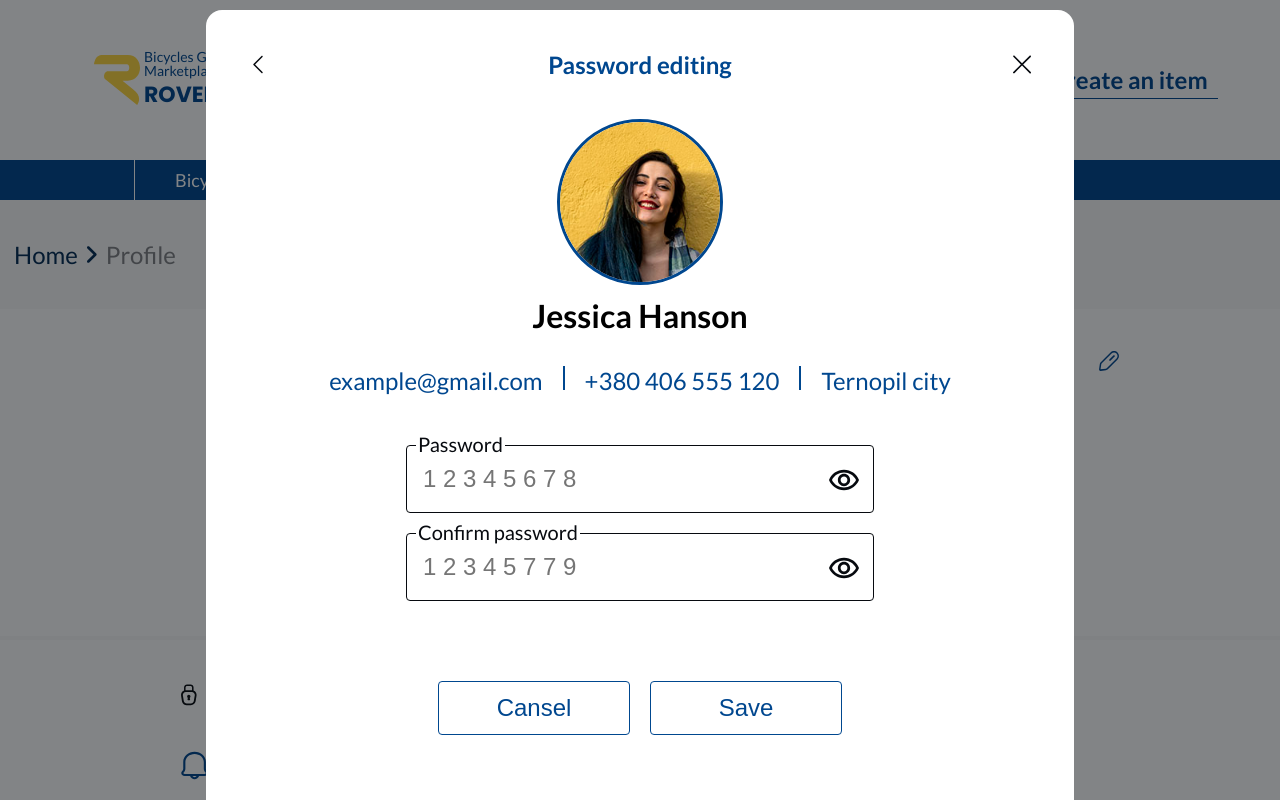
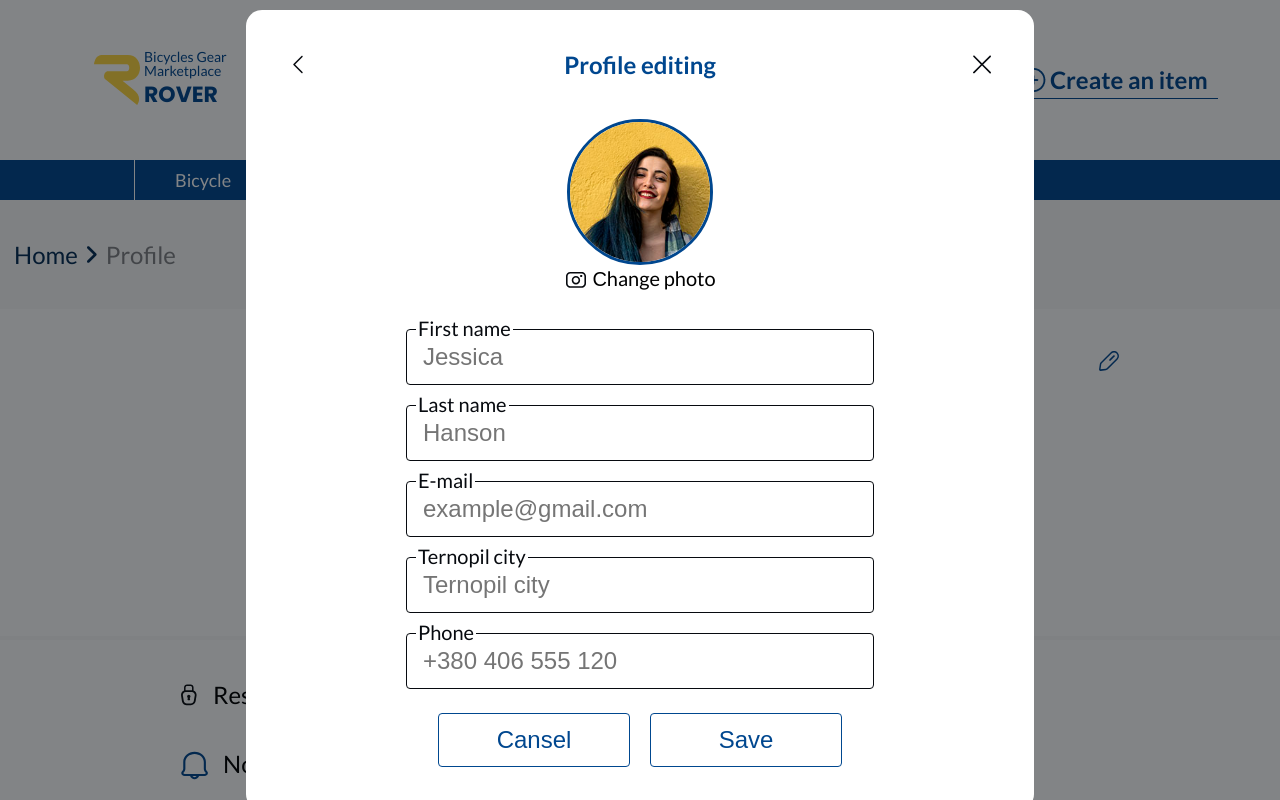
Before and after one commit to YaroslavKashkarov/project_marketplace_rover, an Angular app: page / in a window 1280 px wide. Shown: the top 800 px of the page. Built offline with nearby package versions, Linux system fonts and the light colour scheme.

Commit message:
style fixed in profile

```diff
--- a/src/app/components/profile/password-editing/password-editing.component.html
+++ b/src/app/components/profile/password-editing/password-editing.component.html
@@ -26,25 +26,22 @@
 
     <form [formGroup]="passForm" class="form__container">
       <div class="form__item">
-        <input class="form__input" formControlName="password" id="password"
-               placeholder="1 2 3 4 5 6 7 8" type="text">
+        <input [type]="showPassword ? 'text' : 'password'" class="form__input" formControlName="password"
+               id="password" placeholder="1 2 3 4 5 6 7 8">
         <label class="form__label">{{label.password}}</label>
 
         <div class="form__pass-visibility">
-          <div class="form__pass-visibility-visible"></div>
-          <div class="form__pass-visibility-invisible"></div>
+          <div (click)="togglePasswordVisibility()" [style.display]="visibleIconDisplay"
+               class="form__pass-visibility-visible"></div>
+          <div (click)="togglePasswordVisibility()" [style.display]="invisibleIconDisplay"
+               class="form__pass-visibility-invisible"></div>
         </div>
       </div>
 
       <div class="form__item">
-        <input class="form__input" formControlName="confirmPassword" id="confirmPassword"
-               placeholder="1 2 3 4 5 7 7 9" type="text">
+        <input [type]="showPassword ? 'text' : 'password'" class="form__input" formControlName="confirmPassword"
+               id="confirmPassword" placeholder="1 2 3 4 5 7 7 9">
         <label class="form__label">{{label.confirm}}</label>
-
-        <div class="form__conf-visibility">
-          <div class="form__conf-visibility-visible"></div>
-          <div class="form__conf-visibility-invisible"></div>
-        </div>
 
         <p *ngIf="passForm.get('confirmPassword')?.errors?.['mismatch']"
            class="form__password-info">Your password does not match</p>
--- a/src/app/components/profile/password-editing/password-editing.component.scss
+++ b/src/app/components/profile/password-editing/password-editing.component.scss
@@ -21,9 +21,9 @@
 .editing {
   &__container {
     margin-inline: auto;
-    padding-top: 40px;
-    width: 868px;
-    height: 801px;
+    padding-top: 36px;
+    width: 788px;
+    height: 580px;
     border-radius: 16px;
     background: #FFF;
     z-index: 2;
@@ -35,7 +35,7 @@
     color: #00478F;
 
     &-container {
-      margin: 0 40px 40px;
+      margin: 0 40px 24px;
       display: flex;
       justify-content: space-between;
 
@@ -48,7 +48,7 @@
 
 .form {
   &__container {
-    margin-top: 40px;
+    margin-top: 24px;
     display: flex;
     flex-direction: column;
     align-items: center;
@@ -63,7 +63,7 @@
     margin-top: 10px;
     padding-left: 16px;
     width: 448px;
-    height: 64px;
+    height: 59px;
     outline: 0;
     border: 1px solid #070A0F;
     border-radius: 4px;
@@ -87,13 +87,14 @@
   &__pass {
     &-visibility {
       position: absolute;
-      top: 25px;
+      top: 21px;
       right: 10px;
       display: flex;
       justify-content: center;
       align-items: center;
       width: 40px;
       height: 40px;
+      cursor: pointer;
 
       &-visible {
         width: 30px;
@@ -103,35 +104,7 @@
       }
 
       &-invisible {
-        display: none;
-        width: 30px;
-        height: 30px;
-        z-index: 22;
-        background: url("/assets/img/password-editing/unvisible.svg") 0 / contain no-repeat;
-      }
-    }
-  }
-
-  &__conf {
-    &-visibility {
-      position: absolute;
-      top: 25px;
-      right: 10px;
-      display: flex;
-      justify-content: center;
-      align-items: center;
-      width: 40px;
-      height: 40px;
-
-      &-visible {
-        width: 30px;
-        height: 30px;
-        z-index: 22;
-        background: url("/assets/img/password-editing/visible.svg") 0 / contain no-repeat;
-      }
-
-      &-invisible {
-        display: none;
+        //display: none;
         width: 30px;
         height: 30px;
         z-index: 22;
@@ -142,6 +115,7 @@
 
   &__password {
     &-info {
+      position: absolute;
       margin: 8px 0 0 0;
       color: #EA2727;
       font-size: 20px;
@@ -167,7 +141,7 @@
   }
 
   &__container {
-    margin-top: 80px;
+    margin-top: 41px;
     display: flex;
     gap: 20px;
     justify-content: center;
@@ -178,7 +152,7 @@
   &__container {
     display: flex;
     flex-direction: column;
-    gap: 40px;
+    gap: 24px;
   }
 
   &__profile {
@@ -187,15 +161,15 @@
     align-items: center;
 
     &-img {
-      width: 160px;
-      height: 160px;
+      width: 140px;
+      height: 140px;
       border-radius: 160px;
       border: 3px solid #00478F;
       background: lightgray 50% / cover no-repeat;
     }
 
     &-name {
-      margin-top: 20px;
+      margin-top: 4px;
       margin-bottom: 0;
       font-size: 32px;
       line-height: 21px;
--- a/src/app/components/profile/password-editing/password-editing.component.ts
+++ b/src/app/components/profile/password-editing/password-editing.component.ts
@@ -1,6 +1,6 @@
 import { Component, OnInit } from '@angular/core';
 import { CommonModule } from '@angular/common';
-import { FORM_LABEL, PASS_ERRORS } from '../../../data/form-data';
+import { FORM_LABEL } from '../../../data/form-data';
 import { TogglePasswordEditing } from '../../../servises/toggle-profile';
 import { FormBuilder, FormGroup, ReactiveFormsModule, Validators } from '@angular/forms';
 
@@ -13,7 +13,9 @@ import { FormBuilder, FormGroup, ReactiveFormsModule, Validators } from '@angula
 })
 export class PasswordEditingComponent implements OnInit {
   label = FORM_LABEL;
-  passErrors = PASS_ERRORS;
+  showPassword: boolean = false;
+  visibleIconDisplay = 'block';
+  invisibleIconDisplay = 'none';
   passForm!: FormGroup;
 
   constructor(public togglePasswordEditing: TogglePasswordEditing, private fb: FormBuilder) {
@@ -49,6 +51,12 @@ export class PasswordEditingComponent implements OnInit {
     };
   }
 
+  togglePasswordVisibility(): void {
+    this.showPassword = !this.showPassword;
+    this.visibleIconDisplay = this.showPassword ? 'none' : 'block';
+    this.invisibleIconDisplay = this.showPassword ? 'block' : 'none';
+  }
+
   private initializeForm(): void {
     this.passForm = this.fb.group({
       password: [null, [Validators.required, Validators.minLength(6), Validators.maxLength(25)]],
--- a/src/app/components/profile/profile-editing/profile-editing.component.html
+++ b/src/app/components/profile/profile-editing/profile-editing.component.html
@@ -41,7 +41,6 @@
       </div>
 
       <div class="form__item">
-        <!--    TODO flag icon    -->
         <input class="form__input" placeholder="+380 406 555 120" type="text">
         <label class="form__label">{{label.phone}}</label>
       </div>
--- a/src/app/components/profile/profile-editing/profile-editing.component.scss
+++ b/src/app/components/profile/profile-editing/profile-editing.component.scss
@@ -22,8 +22,8 @@
   &__container {
     margin-inline: auto;
     padding-top: 40px;
-    width: 868px;
-    height: 858px;
+    width: 788px;
+    height: 760px;
     border-radius: 16px;
     background: #FFF;
     z-index: 2;
@@ -57,8 +57,8 @@
     }
 
     &-change {
-      margin-top: 4px;
-      margin-bottom: 43px;
+      //margin-top: 4px;
+      margin-bottom: 27px;
       display: flex;
       gap: 4px;
       justify-content: center;
@@ -89,7 +89,7 @@
     margin-top: 10px;
     padding-left: 16px;
     width: 448px;
-    height: 64px;
+    height: 52px;
     outline: 0;
     border: 1px solid #070A0F;
     border-radius: 4px;
@@ -127,7 +127,7 @@
   }
 
   &__container {
-    margin-top: 40px;
+    margin-top: 24px;
     display: flex;
     gap: 20px;
     justify-content: center;
--- a/src/app/components/profile/profile/profile.component.html
+++ b/src/app/components/profile/profile/profile.component.html
@@ -1,4 +1,5 @@
-<app-password-editing></app-password-editing>
+<!--<app-password-editing></app-password-editing>-->
+<app-profile-editing></app-profile-editing>
 <div class="personal__navigate-container">
   <div class="personal__navigate">
     <p class="personal__navigate-item">Home</p>
```
Also changed, not shown: src/app/servises/same-password.ts (deleted, +0 -9 lines).
